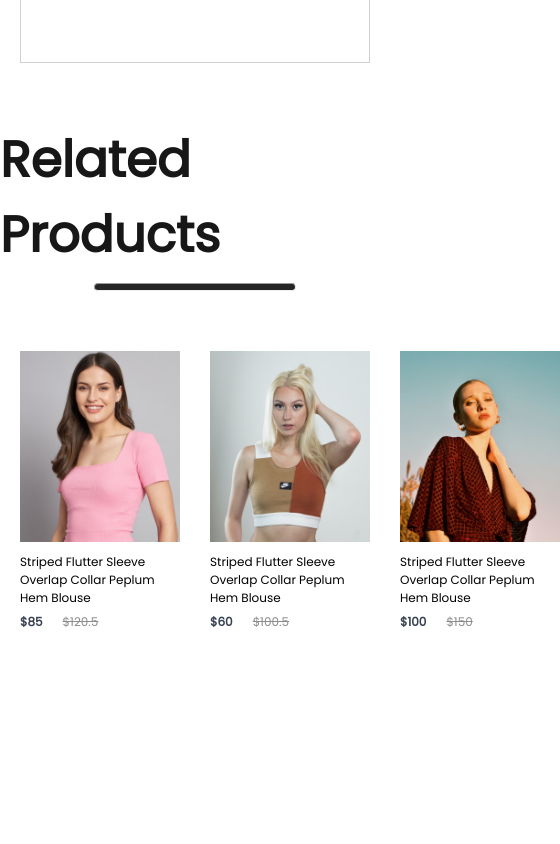
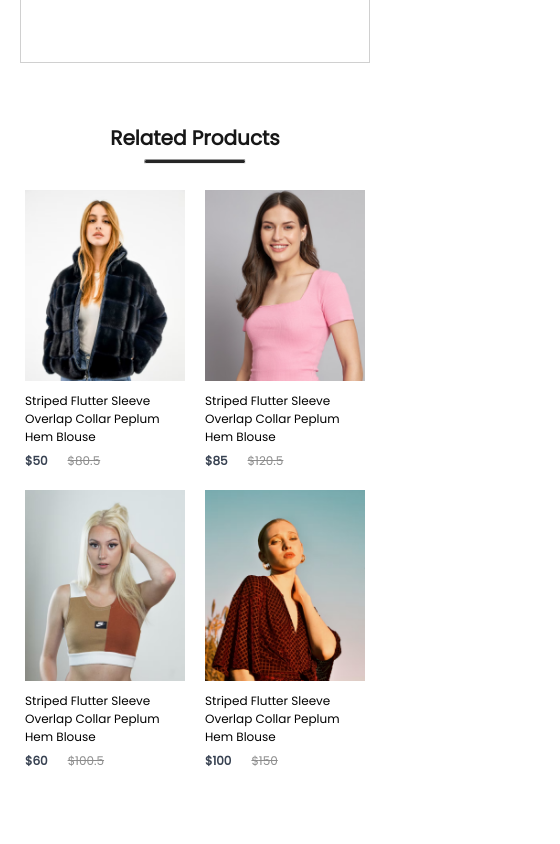
Before and after one commit to tetervs/E-commerce, a React (Create React App) app: page /product/1 in a window 390 px wide. Shown: the part 1300-2144 px from the top of the page, 560 px wide, since content can reach past the window. Built offline with nearby package versions, Linux system fonts and the light colour scheme.

Commit message:
modified:   src/components/RelatedProducts/RelatedProducts.css 	modified:   src/components/RelatedProducts/RelatedProducts.jsx

```diff
--- a/src/components/RelatedProducts/RelatedProducts.css
+++ b/src/components/RelatedProducts/RelatedProducts.css
@@ -19,8 +19,70 @@
     background: #252525;
 }
 
-.relprod-items{
+.relatedproducts-items{
     margin-top: 50px;
     display: flex;
     gap: 30px;
 }
+
+@media(max-width:1280px){
+    .relatedproducts{
+        height: 70vh;
+    }
+    .relatedproducts h1{
+        font-size: 40px;
+    }
+    .relatedproducts hr{
+        width: 160px;
+        height: 4px;
+    }
+    .relatedproducts-item{
+        gap: 20px;
+        margin-top: 30px;
+    }
+}
+
+@media(max-width:1024px){
+    .relatedproducts{
+        height: 60vh;
+    }
+    .relatedproducts h1{
+        font-size: 30px;
+    }
+    .relatedproducts hr{
+        width: 120px;
+        height: 3px;
+    }
+    .relatedproducts-item{
+        gap: 15px;
+        margin-top: 20px;
+    }
+}
+
+
+@media(max-width:800px){
+    .relatedproducts{
+        height: 50vh;
+        gap: 6px;
+    }
+    .relatedproducts h1{
+        font-size: 20px;
+    }
+    .relatedproducts hr{
+        width: 100px;
+    }
+    .relatedproducts-item{
+        gap: 5px;
+    }
+}
+
+@media(max-width:500px){
+    .relatedproducts{
+        height: 90vh;
+    }
+    .relatedproducts-item{
+        display: grid;
+        grid-template-columns: 1fr 1fr;
+        gap: 20px;
+    }
+}
--- a/src/components/RelatedProducts/RelatedProducts.jsx
+++ b/src/components/RelatedProducts/RelatedProducts.jsx
@@ -8,7 +8,7 @@
     <div className='relatedproducts'>
         <h1>Related Products</h1>
         <hr/>
-        <div className="relprod-items">
+        <div className="relatedproducts-item">
             {data_prod.map((item,i)=>{
                 return <Item key={i} id={item.id} name={item.name} image={item.image} new_price={item.new_price} old_price={item.old_price}/>
             })}
```
